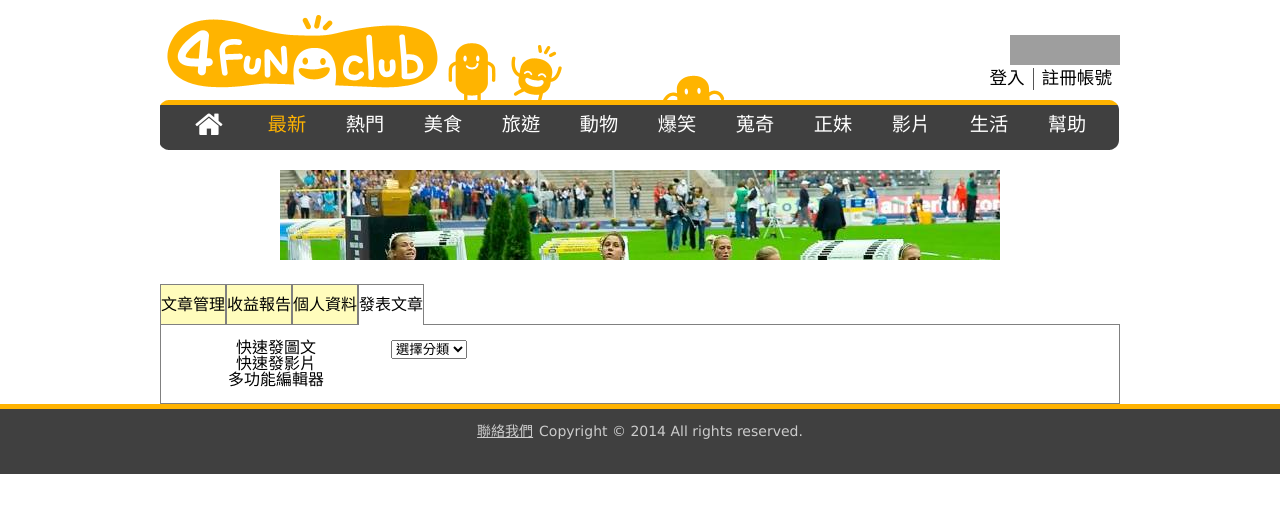
After one commit to keroyu/4funClub, a PHP site: page /member/manage_newpost.php in a window 1280 px wide. The commit adds this page. Shown: the top 513 px of the page. Run offline with PHP 8.4, Linux system fonts and the light colour scheme; style sheets or scripts are compiled from the project's sources; some libraries are stand-ins or nearby versions; grey boxes are pictures that could not be loaded.

Commit message:
Refactor head meta

```diff
--- a/_dev/scss/_layouts.scss
+++ b/_dev/scss/_layouts.scss
@@ -28,3 +28,14 @@ header + .adbox-fw {
 .articleMain {
 	overflow: hidden;
 }
+.newPostEditor {
+	overflow: hidden;
+}
+.newPostEditor-leftcol, .newPostEditor-rightcol { float: left; }
+.newPostEditor-leftcol {
+	width: 200px;
+	margin: 15px;
+}
+.newPostEditor-rightcol {
+	margin-top: 15px;
+}
--- a/index0.php
+++ b/index0.php
@@ -1,11 +1,12 @@
 <!DOCTYPE html>
 <html lang="zh-TW">
-<meta charset="utf-8">
+<meta charset="UTF-8">
 <meta http-equiv="X-UA-Compatible" content="IE=edge">
 <meta name="viewport" content="width=device-width, initial-scale=1, user-scalable=no">
 <meta name="description" content="">
 <meta name="keywords" content="">
 <head>
+<title>4 FUN CLUB 首頁</title>
 <?php require_once "_php/head.php" ?>
 </head>
 <body>
--- a/js/apps/tabsControl.js
+++ b/js/apps/tabsControl.js
@@ -8,9 +8,9 @@
     return $(target).addClass('active').siblings().removeClass('active');
   };
 
-  $('.tabs-list').each(function() {
+  $('.tabs-list, .tabs-vertical').each(function() {
     var $tabBtn, triggerMethod;
-    triggerMethod = $('.tabs-list').data('trigger');
+    triggerMethod = $(this).data('trigger');
     $tabBtn = $(this).find('.tabs-list-item');
     if (triggerMethod === 'hover') {
       $tabBtn.hover(function() {
--- /dev/null
+++ b/member/manage_newpost.php
@@ -0,0 +1,58 @@
+<!DOCTYPE html>
+<html lang="zh-TW">
+<meta charset="UTF-8">
+<meta http-equiv="X-UA-Compatible" content="IE=edge">
+<meta name="viewport" content="width=device-width, initial-scale=1, user-scalable=no">
+<meta name="description" content="">
+<meta name="keywords" content="">
+<head>
+<title>4 FUN CLUB 文章管理</title>
+<?php require "../_php/head.php" ?>
+</head>
+<body>
+<div class="page">
+	<?php require_once  "../_php/header.php" ?>
+	<div class="adbox adbox-fw hidden-md">
+		<div class="wrapper"><img src="../upload/720x90.jpg" alt=""></div>
+	</div>
+	<div class="wrapper">
+		<div class="memberPanel">
+			<ul class="tabsbox-nav tabs-list col-4" data-trigger="click">
+				<li class="tabs-list-item"><div><a href="manage_article.html">文章管理</a></div></li><li class="tabs-list-item"><div><a href="manage_financial.html">收益報告</a></div></li><li class="tabs-list-item"><div><a href="manage_profile.html">個人資料</a></div></li><li class="active tabs-list-item"><div><a href="manage_newpost.html">發表文章</a></div></li>
+			</ul>
+			<div class="tabsbox-content">
+				<div class="bordered text-center">
+					<div class="newPostEditor">
+						<ul class="newPostEditor-leftcol tabs-vertical" data-trigger="click">
+							<li class="tabs-list-item active" data-toggle="quickPic"><a href="#">快速發圖文</a></li>
+							<li class="tabs-list-item" data-toggle="quickVid"><a href="#">快速發影片</a></li>
+							<li class="tabs-list-item" data-toggle="richText"><a href="#">多功能編輯器</a></li>
+						</ul>
+						<div class="tab-pane active" id="quickPic">
+							<div class="newPostEditor-rightcol" >
+								<form action="">
+									<div class="form-field">
+										<select name="" id="">
+											<option value="">選擇分類</option>
+										</select>
+									</div>
+									<div class="form-field">
+
+									</div>
+									<div class="form-field">
+
+									</div>
+
+								</form>
+							</div>
+						</div>
+					</div>
+				</div>
+			</div>
+		</div>
+	</div>
+<!-- wrapper indexMain end -->
+<?php require_once "../_php/footer.php" ?>
+</div>
+</body>
+</html>
```
Also changed, not shown: index.html (+9 -11 lines), _dev/scss/_forms.scss (added), 1 other file.
